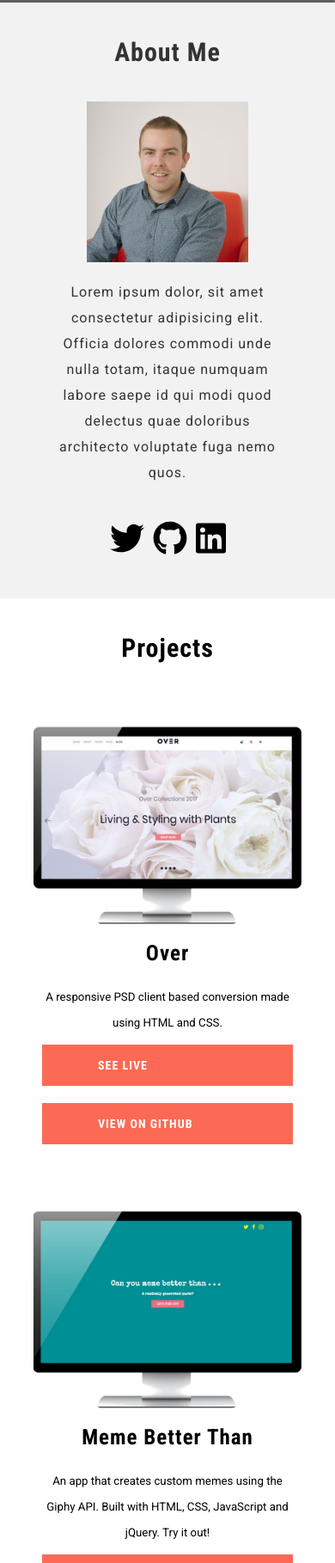
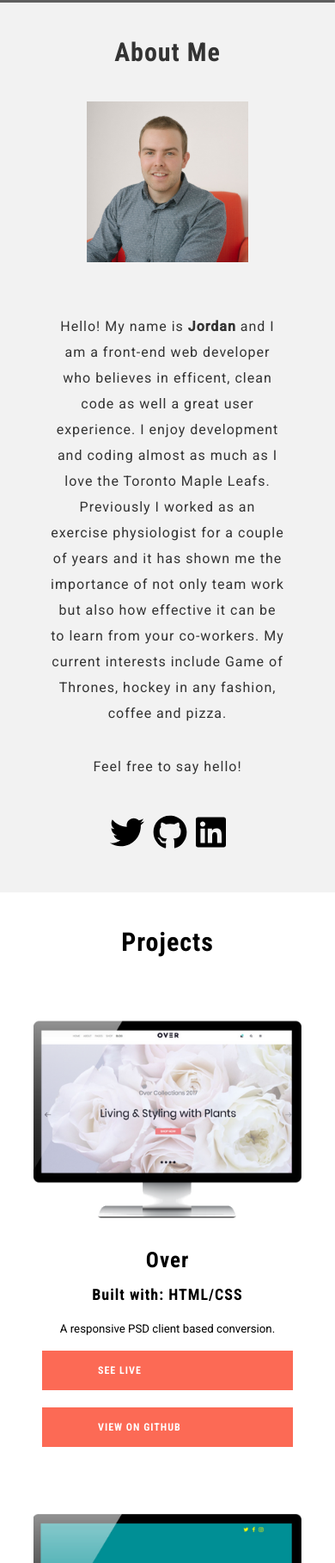
Before and after one commit to JordanGuy27/portfolio, a website: page index.html in a window 390 px wide. Shown: the part 841-2659 px from the top of the page at 86% size. Drawn offline with nearby package versions, Linux system fonts and the light colour scheme; some packages are replaced by stand-ins of ours; grey boxes are pictures that could not be loaded; a script that the page names is missing.

Commit message:
demo night portfolio

```diff
--- a/dev/styles/_about.scss
+++ b/dev/styles/_about.scss
@@ -43,4 +43,7 @@
         flex-direction: row;
         justify-content: flex-end;
     }
+    span {
+        font-weight: bold;
+    }
 }
--- a/dev/styles/_projects.scss
+++ b/dev/styles/_projects.scss
@@ -10,6 +10,10 @@
     display: flex;
     justify-content: space-around;
     width: 100%;
+    h4.language {
+        font-size: 18px;
+        margin-top: 10px;
+    }
 }
 
 .projects {
--- a/dev/styles/_responsive.scss
+++ b/dev/styles/_responsive.scss
@@ -1,3 +1,33 @@
+@media (max-width: 1057px) {
+    .about {
+        flex-direction: column-reverse;
+        .headshot {
+            width: 60%;
+            display: block;
+            margin: 0 auto;
+            padding-bottom: 40px;
+        }
+    }
+    .aboutDescription {
+        flex-direction: column;
+        width: 100%;
+        p {
+            text-align: center;
+        }
+        .social {
+            justify-content: center;
+        }
+    }
+    .aboutMe .social {
+        flex-direction: row;
+        padding-top: 20px;
+        padding-right: 0;
+        .fa-twitter, .fa-linkedin, .fa-github {
+            font-size: 40px;
+        }
+    }
+}
+
 @media (max-width: 1000px) {
     .project1, .project3 {
         flex-direction: column;
@@ -29,8 +59,16 @@
             margin: 0 auto;
         }
     }
+    .projectButton a.seeLive, .projectButton a.github {
+        width: 50%;
+    }
     .projects h4 {
         font-size: 25px;
+        margin: 15px 0;
+    }
+    .projects h5 {
+        width: 50%;
+        margin: 0 auto;
     }
     .projectContainer {
         padding-bottom: 0;
@@ -75,32 +113,6 @@
     .skills {
         flex-wrap: wrap;
     }
-    .about {
-        flex-direction: column-reverse;
-        .headshot {
-            width: 60%;
-            display: block;
-            margin: 0 auto;
-        }
-    }
-    .aboutDescription {
-        flex-direction: column;
-        width: 100%;
-        p {
-            text-align: center;
-        }
-        .social {
-            justify-content: center;
-        }
-    }
-    .aboutMe .social {
-        flex-direction: row;
-        padding-top: 20px;
-        padding-right: 0;
-        .fa-twitter, .fa-linkedin, .fa-github {
-            font-size: 40px;
-        }
-    }
 }
 
 @media (max-width: 700px) {
@@ -132,42 +144,22 @@
         }
     }
     }
-    // .about {
-    //     flex-direction: column-reverse;
-    //     .headshot {
-    //         width: 60%;
-    //         display: block;
-    //         margin: 0 auto;
-    //     }
-    // }
-    // .aboutDescription {
-    //     flex-direction: column;
-    //     width: 100%;
-    //     p {
-    //         text-align: center;
-    //     }
-    //     .social {
-    //         justify-content: center;
-    //     }
-    // }
-    // .aboutMe .social {
-    //     flex-direction: row;
-    //     padding-top: 20px;
-    //     padding-right: 0;
-    //     .fa-twitter, .fa-linkedin, .fa-github {
-    //         font-size: 40px;
-    //     }
-    // }
     .heading, .projectContainer, .contact {
         h3 {
             font-size: 30px;
             padding: 30px;
         }
     }
+    .projectButton a.seeLive, .projectButton a.github {
+        width: 100%;
+    }
 }
 
 @media (max-width: 640px) {
     .projectButton button {
+        width: 100%;
+    }
+    .projects h5 {
         width: 100%;
     }
 }
@@ -179,6 +171,9 @@
     .contact input.send {
         font-size: 14px;
         padding: 10px 45px;
+    }
+    .projectButton a.seeLive, .projectButton a.github {
+        font-size: 12px;
     }
 }
 
@@ -201,4 +196,7 @@
         display: block;
         margin: 0 auto;
     }
+    .contact input.send {
+        font-size: 12px;
+    }
 }
--- a/dev/styles/main.scss
+++ b/dev/styles/main.scss
@@ -41,7 +41,7 @@ p {
 	letter-spacing: 1px;
 }
 
-button {
+button  {
 	text-align: left;
         border-style: none;
         text-decoration: none;
@@ -58,3 +58,24 @@ button {
 			background-color: #ee2a0c;
 		}
 }
+
+a.seeLive, a.github {
+		text-align: left;
+		display: block;
+		margin: 10px 0;
+		width: 100%;
+        border-style: none;
+        text-decoration: none;
+        color: #fff;
+        padding: 16px 65px;
+        font-family: 'Roboto Condensed';
+        font-size: 14px;
+        font-weight: 700;
+        background-color: #fc6a55;
+		text-transform: uppercase;
+		transition: 0.5s all ease-in;
+		letter-spacing: 1px;
+		&:hover {
+			background-color: #ee2a0c;
+		}
+}
--- a/index.html
+++ b/index.html
@@ -46,15 +46,16 @@
 				</div>
 				<section class="about">
 					<div class="aboutDescription">
-						<p>Lorem ipsum dolor, sit amet consectetur adipisicing elit. Officia dolores commodi unde nulla totam, itaque numquam labore saepe id qui modi quod delectus quae doloribus architecto voluptate fuga nemo quos.</p>
+						<p>Hello! My name is <span>Jordan</span> and I am a front-end web developer who believes in efficent, clean code as well a great user experience. I enjoy development and coding almost as much as I love the Toronto Maple Leafs. Previously I worked as an exercise physiologist for a couple of years and it has shown me the importance of not only team work but also how effective it can be to learn from your co-workers. My current interests include Game of Thrones, hockey in any fashion, coffee and pizza.</p>
+						<p>Feel free to say hello!</p>
 						<div class="social">
-							<a href="#">
+							<a href="https://twitter.com/Jguy27" target="_blank">
 								<i class="fab fa-twitter"></i>
 							</a>
-							<a href="#">
+							<a href="https://github.com/JordanGuy27" target="_blank">
 								<i class="fab fa-github"></i>
 							</a>
-							<a href="#">
+							<a href="https://www.linkedin.com/in/jordan-guy-4b3528144/" target="_blank">
 								<i class="fab fa-linkedin"></i>
 							</a>
 						</div>
@@ -75,20 +76,22 @@
 						<div class="imgContainer"><img src="./public/styles/assets/overEdit.png" alt=""></div>
 						<div class="description">
 							<h4>Over</h4>
-							<h5>A responsive PSD client based conversion made using HTML and CSS.</h5>
+							<h4 class="language">Built with: HTML/CSS</h4>
+							<h5>A responsive PSD client based conversion.</h5>
 							<div class="projectButton">
-								<button class="seeLive">See Live</button>
-								<button class="github">View on GitHub</button>
+								<a target="_blank" href="https://jordanguy27.github.io/over-conversion/." class="seeLive">See Live</a>
+								<a target="_blank" href="https://github.com/JordanGuy27/over-conversion" class="github">View on GitHub</a>
 							</div>
 						</div>
 					</div>
 					<div class="project2">
 						<div class="description">
-							<h4>Meme Better Than</h4>
-							<h5>An app that creates custom memes using the Giphy API. Built with HTML, CSS, JavaScript and jQuery. Try it out!</h5>
+							<h4>Can you Meme Better Than?</h4>
+							<h4 class="language">Built with: /JavaScript/jQuery/API</h4>
+							<h5>An app that creates custom memes using the Giphy API and the favQ's API. Try it out!</h5>
 							<div class="projectButton">
-								<button class="seeLive">See Live</button>
-								<button class="github">View on GitHub</button>
+								<a target="_blank" href="https://jordanguy27.github.io/Meme-better-than/." class="seeLive">See Live</button>
+								<a target="_blank" href="https://github.com/JordanGuy27/Meme-better-than" class="github">View on GitHub</a>
 							</div>
 						</div>
 						<div class="imgContainer"><img src="./public/styles/assets/memeEdit.png" alt=""></div>
@@ -97,20 +100,22 @@
 						<div class="imgContainer"><img src="./public/styles/assets/beerEdit.png" alt=""></div>
 						<div class="description">
 							<h4>Cerveza P.I.</h4>
-							<h5>Never experience an empty beer fridge again! This app allows users to login and track the quantity of beers remaining at events. Built with React.</h5>
+							<h4 class="language">Built with: React/Firebase</h4>
+							<h5>Never experience an empty beer fridge again! This app allows users to login and track the quantity of beers remaining at events or in their homes.</h5>
 							<div class="projectButton">
-								<button class="seeLive">See Live</button>
-								<button class="github">View on GitHub</button>
+								<a target="_blank" href=" https://beer-fridge-app.firebaseapp.com" class="seeLive">See Live</a>
+								<a target="_blank" href="https://github.com/JordanGuy27/beer-fridge-app" class="github">View on GitHub</a>
 							</div>
 						</div>
 					</div>
 					<div class="project4">
 						<div class="description">
 							<h4>snackerYou</h4>
-							<h5>A food tracking app that allows the user to search for a specific destination and store their choices! Built using React, Firebase and the Google maps API.</h5>
+							<h4 class="language">Built with: React/Firebase/Google Maps API</h4>
+							<h5>A food tracking app that allows the user to search for a specific destination and store their restaurant choices!</h5>
 							<div class="projectButton">
-								<button class="seeLive">See Live</button>
-								<button class="github">View on GitHub</button>
+								<a target="_blank" href="https://dude-wheres-my-food.firebaseapp.com/" class="seeLive">See Live</a>
+								<a target="_blank" href="https://github.com/TeamENJ/SnackerYou" class="github">View on GitHub</a>
 							</div>
 						</div>
 						<div class="imgContainer">
@@ -183,9 +188,9 @@
 					<p>&copy;Jordan Guy | Photo Credit: Pam Lau</p>
 				</div>
 				<div class="social">
-					<a href="#"><i class="fab fa-twitter"></i></a>
-					<a href="#"><i class="fab fa-github"></i></a>
-					<a href="#"><i class="fab fa-linkedin"></i></a>
+					<a href="https://twitter.com/Jguy27" target="_blank"><i class="fab fa-twitter"></i></a>
+					<a href="https://github.com/JordanGuy27" target="_blank"><i class="fab fa-github"></i></a>
+					<a href="https://www.linkedin.com/in/jordan-guy-4b3528144/" target="_blank"><i class="fab fa-linkedin"></i></a>
 				</div>
 			</div>
 		</div>
--- a/public/styles/style.css
+++ b/public/styles/style.css
@@ -246,6 +246,8 @@ header {
   .aboutDescription .social {
     flex-direction: row;
     justify-content: flex-end; }
+  .aboutDescription span {
+    font-weight: bold; }
 
 .projectContainer {
   background-color: #fff;
@@ -258,6 +260,9 @@ header {
   display: flex;
   justify-content: space-around;
   width: 100%; }
+  .projects h4.language {
+    font-size: 18px;
+    margin-top: 10px; }
 
 .projects {
   display: flex;
@@ -400,6 +405,28 @@ footer {
   .fa-twitter:hover, .fa-github:hover, .fa-linkedin:hover {
     color: #ee2a0c; }
 
+@media (max-width: 1057px) {
+  .about {
+    flex-direction: column-reverse; }
+    .about .headshot {
+      width: 60%;
+      display: block;
+      margin: 0 auto;
+      padding-bottom: 40px; }
+  .aboutDescription {
+    flex-direction: column;
+    width: 100%; }
+    .aboutDescription p {
+      text-align: center; }
+    .aboutDescription .social {
+      justify-content: center; }
+  .aboutMe .social {
+    flex-direction: row;
+    padding-top: 20px;
+    padding-right: 0; }
+    .aboutMe .social .fa-twitter, .aboutMe .social .fa-linkedin, .aboutMe .social .fa-github {
+      font-size: 40px; } }
+
 @media (max-width: 1000px) {
   .project1, .project3 {
     flex-direction: column;
@@ -423,8 +450,14 @@ footer {
     .project2 img, .project4 img {
       display: block;
       margin: 0 auto; }
+  .projectButton a.seeLive, .projectButton a.github {
+    width: 50%; }
   .projects h4 {
-    font-size: 25px; }
+    font-size: 25px;
+    margin: 15px 0; }
+  .projects h5 {
+    width: 50%;
+    margin: 0 auto; }
   .projectContainer {
     padding-bottom: 0; }
   .projectButton {
@@ -454,26 +487,7 @@ footer {
 
 @media (max-width: 800px) {
   .skills {
-    flex-wrap: wrap; }
-  .about {
-    flex-direction: column-reverse; }
-    .about .headshot {
-      width: 60%;
-      display: block;
-      margin: 0 auto; }
-  .aboutDescription {
-    flex-direction: column;
-    width: 100%; }
-    .aboutDescription p {
-      text-align: center; }
-    .aboutDescription .social {
-      justify-content: center; }
-  .aboutMe .social {
-    flex-direction: row;
-    padding-top: 20px;
-    padding-right: 0; }
-    .aboutMe .social .fa-twitter, .aboutMe .social .fa-linkedin, .aboutMe .social .fa-github {
-      font-size: 40px; } }
+    flex-wrap: wrap; } }
 
 @media (max-width: 700px) {
   .mainHeading h1 {
@@ -498,10 +512,14 @@ footer {
         margin: 10px; }
   .heading h3, .projectContainer h3, .contact h3 {
     font-size: 30px;
-    padding: 30px; } }
+    padding: 30px; }
+  .projectButton a.seeLive, .projectButton a.github {
+    width: 100%; } }
 
 @media (max-width: 640px) {
   .projectButton button {
+    width: 100%; }
+  .projects h5 {
     width: 100%; } }
 
 @media (max-width: 500px) {
@@ -509,7 +527,9 @@ footer {
     font-size: 16px; }
   .contact input.send {
     font-size: 14px;
-    padding: 10px 45px; } }
+    padding: 10px 45px; }
+  .projectButton a.seeLive, .projectButton a.github {
+    font-size: 12px; } }
 
 @media (max-width: 375px) {
   .mainHeading h1 {
@@ -524,7 +544,9 @@ footer {
     padding: 12px 45px; }
   .title {
     display: block;
-    margin: 0 auto; } }
+    margin: 0 auto; }
+  .contact input.send {
+    font-size: 12px; } }
 
 .wrapper {
   max-width: 80%;
@@ -569,3 +591,22 @@ button {
   letter-spacing: 1px; }
   button:hover {
     background-color: #ee2a0c; }
+
+a.seeLive, a.github {
+  text-align: left;
+  display: block;
+  margin: 10px 0;
+  width: 100%;
+  border-style: none;
+  text-decoration: none;
+  color: #fff;
+  padding: 16px 65px;
+  font-family: 'Roboto Condensed';
+  font-size: 14px;
+  font-weight: 700;
+  background-color: #fc6a55;
+  text-transform: uppercase;
+  transition: 0.5s all ease-in;
+  letter-spacing: 1px; }
+  a.seeLive:hover, a.github:hover {
+    background-color: #ee2a0c; }
```
